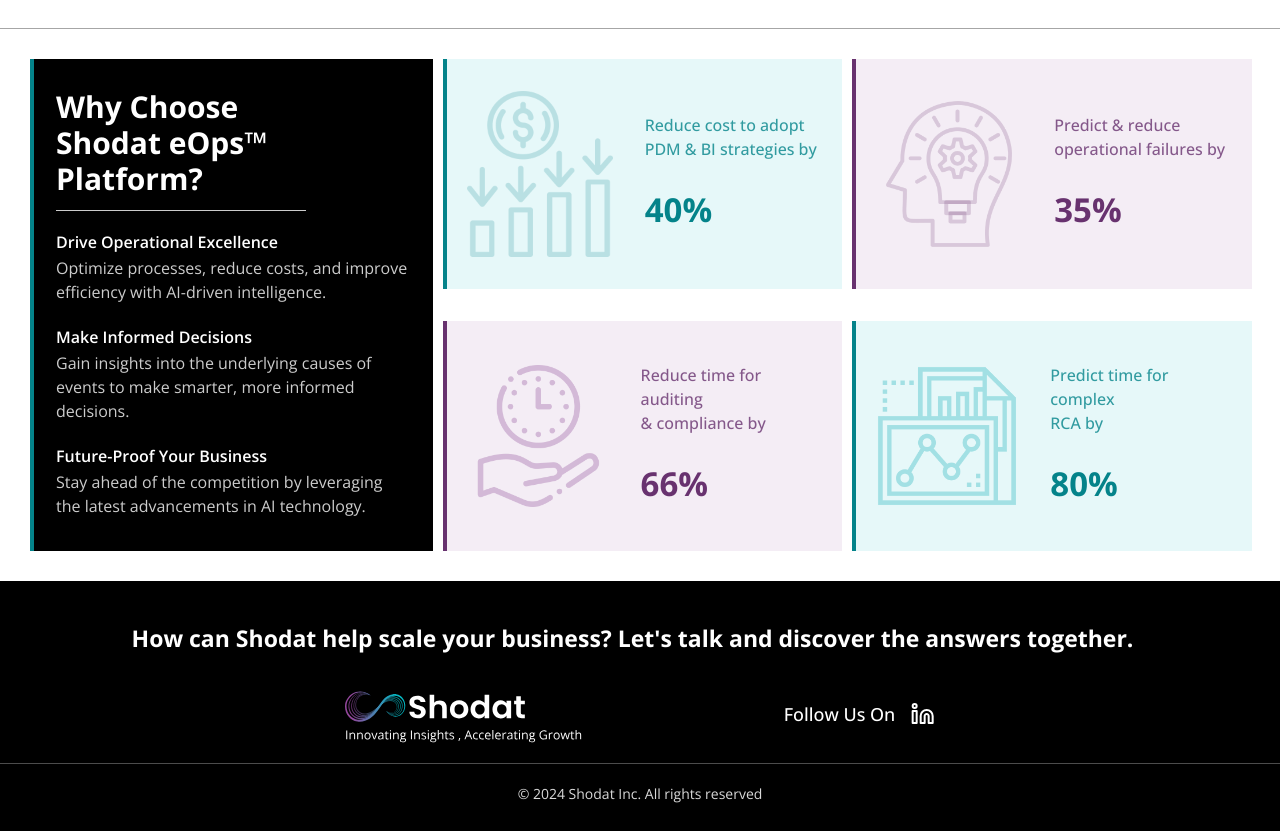
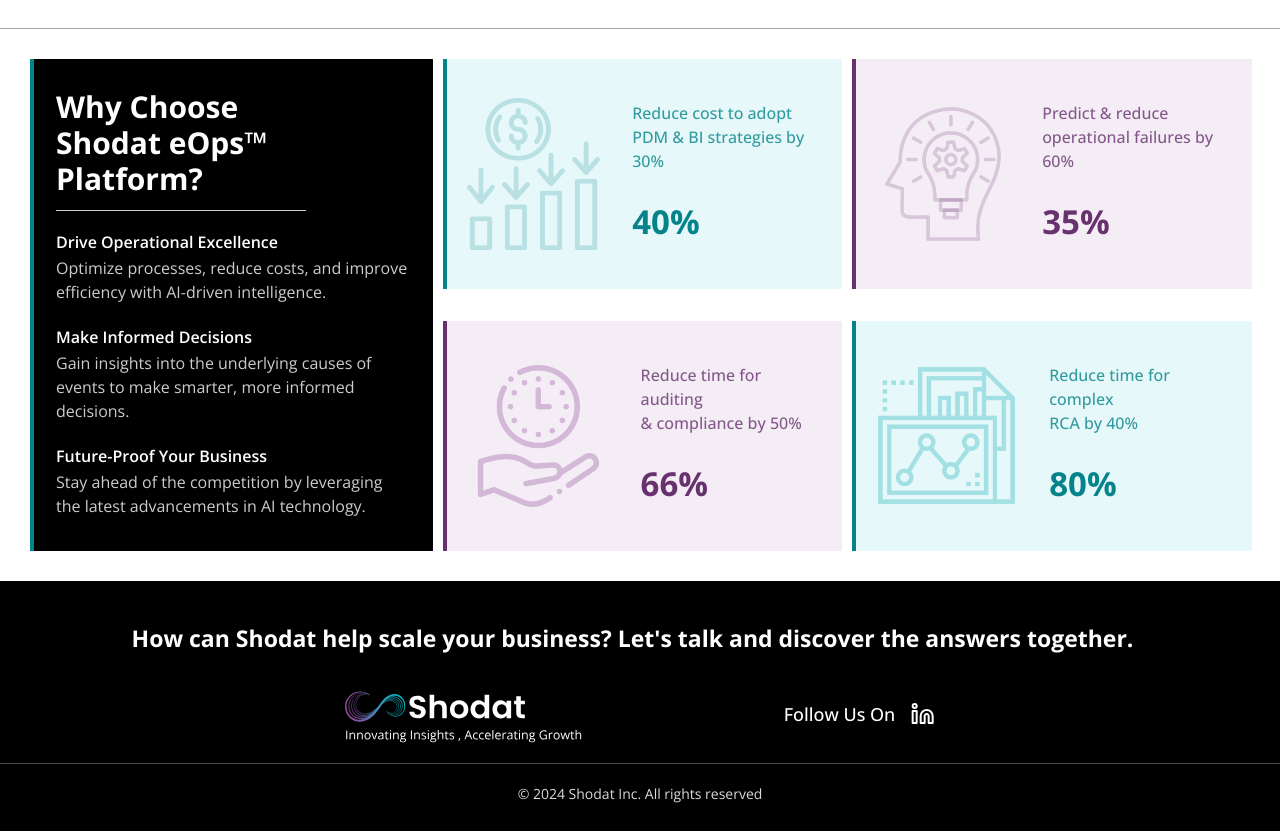
Before and after one commit to amitpandey0107/shodat-website, a Next.js app: page /platform in a window 1280 px wide. Shown: the part 5163-5994 px from the top of the page. Built offline with nearby package versions, Linux system fonts and the light colour scheme.

Commit message:
Platform page - text changes in why choose and Offer section

```diff
--- a/src/pages/platform/whyChoose.tsx
+++ b/src/pages/platform/whyChoose.tsx
@@ -42,7 +42,7 @@
                                         />
                                     </div>
                                     <div className={`${styles.textWrap}`}>
-                                        <p>Reduce cost to adopt <br />PDM & BI strategies by </p>
+                                        <p>Reduce cost to adopt <br/>PDM & BI strategies by 30%</p>
                                         <div className={`${styles.percentage}`}>40%</div>
                                     </div>
                                 </div>
@@ -56,7 +56,7 @@
                                         />
                                     </div>
                                     <div className={`${styles.textWrap}`}>
-                                        <p>Predict & reduce <br />operational failures by</p>
+                                        <p>Predict & reduce <br />operational failures by 60%</p>
                                         <div className={`${styles.percentage}`}>35%</div>
                                     </div>
                                 </div>
@@ -72,7 +72,7 @@
                                         />
                                     </div>
                                     <div className={`${styles.textWrap}`}>
-                                        <p>Reduce time for auditing <br/>& compliance by</p>
+                                        <p>Reduce time for auditing <br/>& compliance by 50% </p>
                                         <div className={`${styles.percentage}`}>66%</div>
                                     </div>
                                 </div>
@@ -86,7 +86,7 @@
                                         />
                                     </div>
                                     <div className={`${styles.textWrap}`}>
-                                        <p>Predict time for complex <br/>RCA by</p>
+                                        <p>Reduce time for complex <br />RCA by 40%</p>
                                         <div className={`${styles.percentage}`}>80%</div>
                                     </div>
                                 </div>
```
